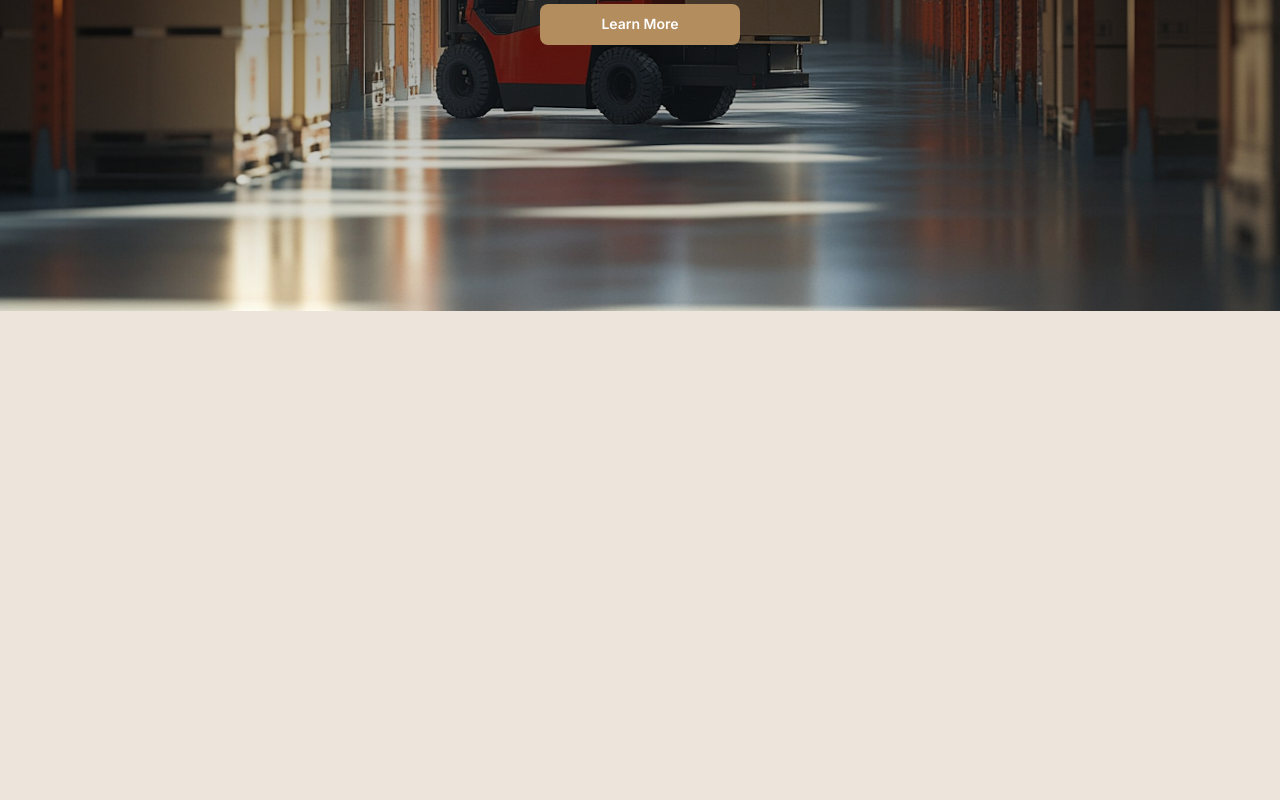
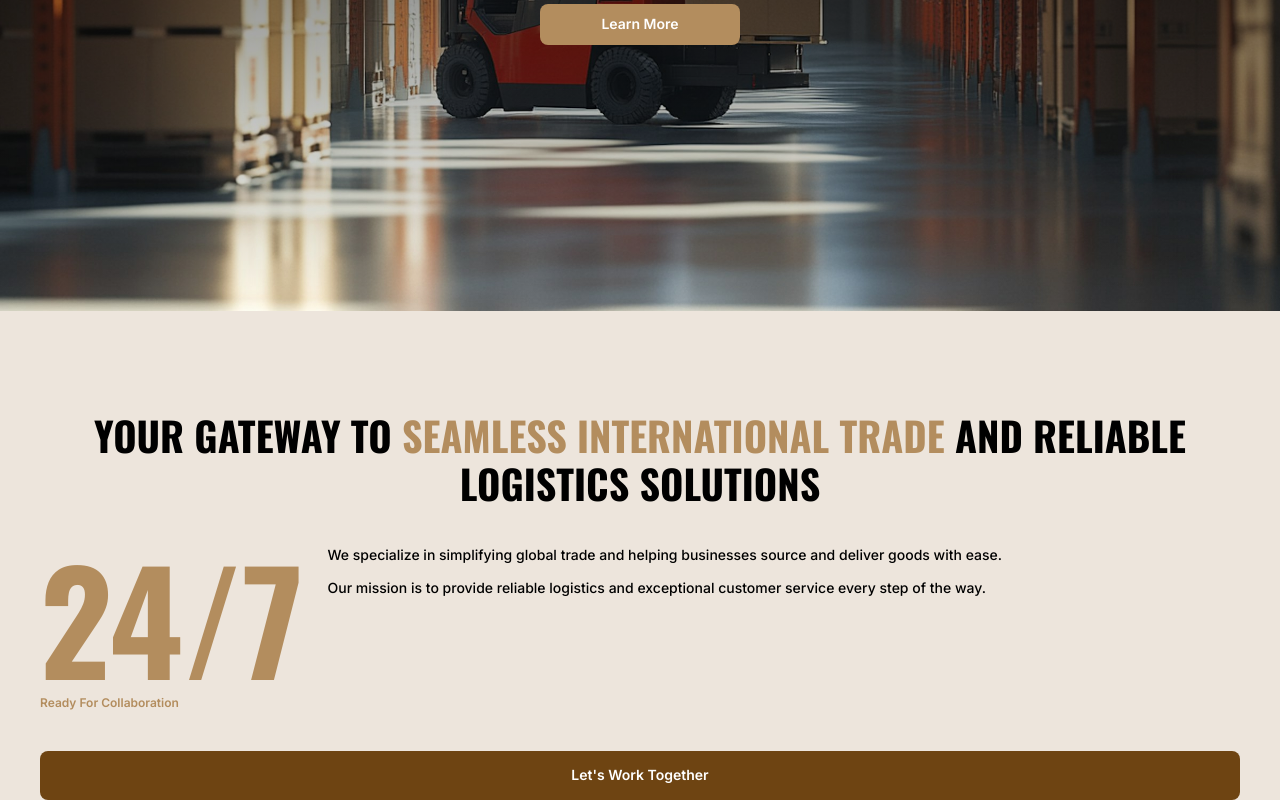
Before and after one commit to DevDugg/r-g-solutions, a Next.js app: page / in a window 1280 px wide. Shown: the part 489-1289 px from the top of the page. Before the commit the page ends 800 px from the top, so only its background shows below. Built offline with nearby package versions, Linux system fonts and the light colour scheme.

Commit message:
about section

```diff
--- a/src/app/page.tsx
+++ b/src/app/page.tsx
@@ -1,9 +1,11 @@
+import About from "@/components/sections/about";
 import Hero from "@/components/sections/hero";
 
 export default function Home() {
   return (
     <main>
       <Hero />
+      <About />
     </main>
   );
 }
--- /dev/null
+++ b/src/components/sections/about.tsx
@@ -0,0 +1,27 @@
+import Button from "../elements/button";
+import Container from "../structure/container";
+
+const About = () => {
+  return (
+    <section id="about">
+      <Container className="flex flex-col gap-10 mt-[100px]">
+        <h2 className="section-title text-center">
+          Your Gateway to <span className="text-ACCENT">Seamless International Trade</span> and Reliable Logistics
+          Solutions
+        </h2>
+        <div className="flex items-start gap-6">
+          <p className="flex flex-col gap-2 text-ACCENT w-min">
+            <span className="decor-text-2">24/7</span>
+            <span className="text-xs tracking-[-2%] font-semibold font-inter">Ready For Collaboration</span>
+          </p>
+          <div className="flex flex-col gap-4 body-text">
+            <p>We specialize in simplifying global trade and helping businesses source and deliver goods with ease.</p>
+            <p>Our mission is to provide reliable logistics and exceptional customer service every step of the way.</p>
+          </div>
+        </div>
+        <Button label="Let's Work Together" className="bg-ACCENT_DARK py-4 w-full" />
+      </Container>
+    </section>
+  );
+};
+export default About;
```
